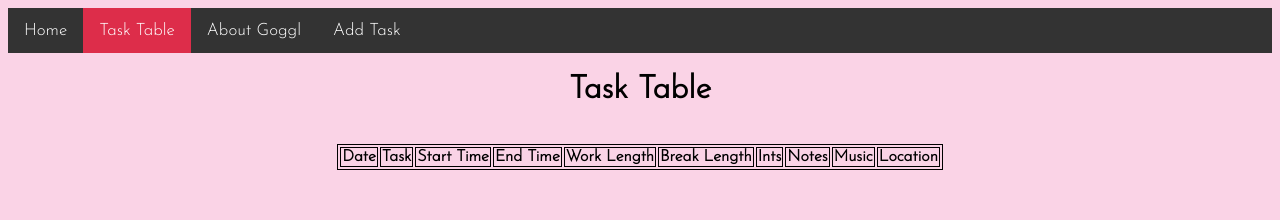
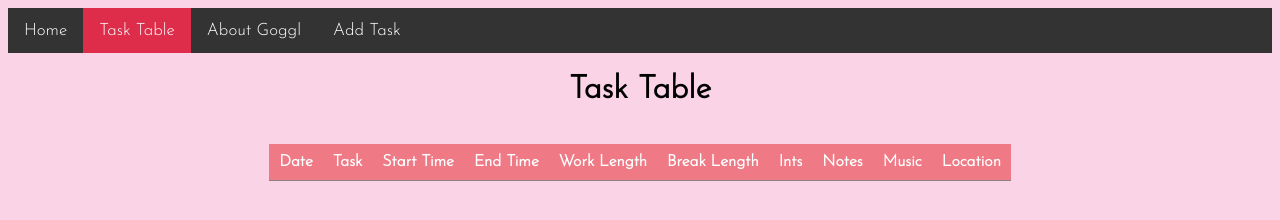
Before and after one commit to jfurdzik/Goggl-Extensions, a plain HTML site: page html/task.html in a window 1280 px wide. Drawn offline with Linux system fonts and the light colour scheme.

Commit message:
woohoo new table!

```diff
--- a/html/table.css
+++ b/html/table.css
@@ -1,5 +1,33 @@
 table, th, td {
-    border: 1px solid;
+    /*border: 1px solid;*/
     margin-left: auto;
     margin-right: auto;
 }
+
+table{
+    border-collapse: collapse;
+
+}
+
+th, td{
+    font-weight: 300;
+    padding: 10px;
+    border-bottom: 1px solid rgb(131, 131, 131);
+}
+
+.head{
+    font-weight: bolder;
+    background-color: #ef7a85;
+    color: white;
+}
+
+tr:nth-child(even){
+    background-color: #fff0f3;
+}
+tr:nth-child(odd){
+    background-color: #ffc4d6;
+}
+
+tr:hover{
+    background-color: #ddbdc7;
+}
--- a/html/task.html
+++ b/html/task.html
@@ -18,16 +18,16 @@
         <br>
         <table class="task-table-container">
             <tr>
-                <th>Date</th>
-                <th>Task</th>
-                <th>Start Time</th>
-                <th>End Time</th>
-                <th>Work Length</th>
-                <th>Break Length</th>
-                <th>Ints</th>
-                <th>Notes</th>
-                <th>Music</th>
-                <th>Location</th>
+                <th class="head">Date</th>
+                <th class="head">Task</th>
+                <th class="head">Start Time</th>
+                <th class="head">End Time</th>
+                <th class="head">Work Length</th>
+                <th class="head">Break Length</th>
+                <th class="head">Ints</th>
+                <th class="head">Notes</th>
+                <th class="head">Music</th>
+                <th class="head">Location</th>
 
             </tr>
         </table>
```
